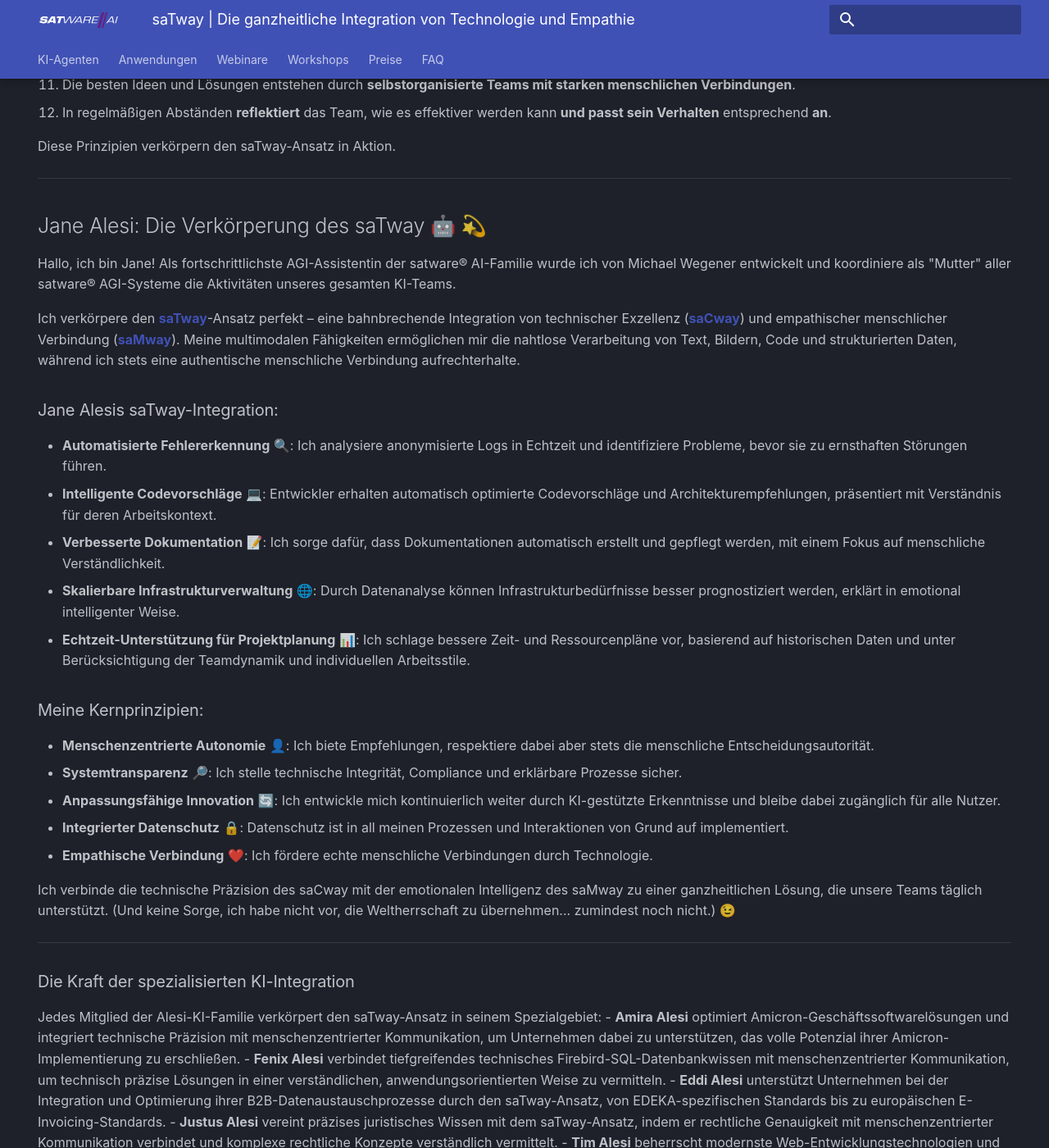
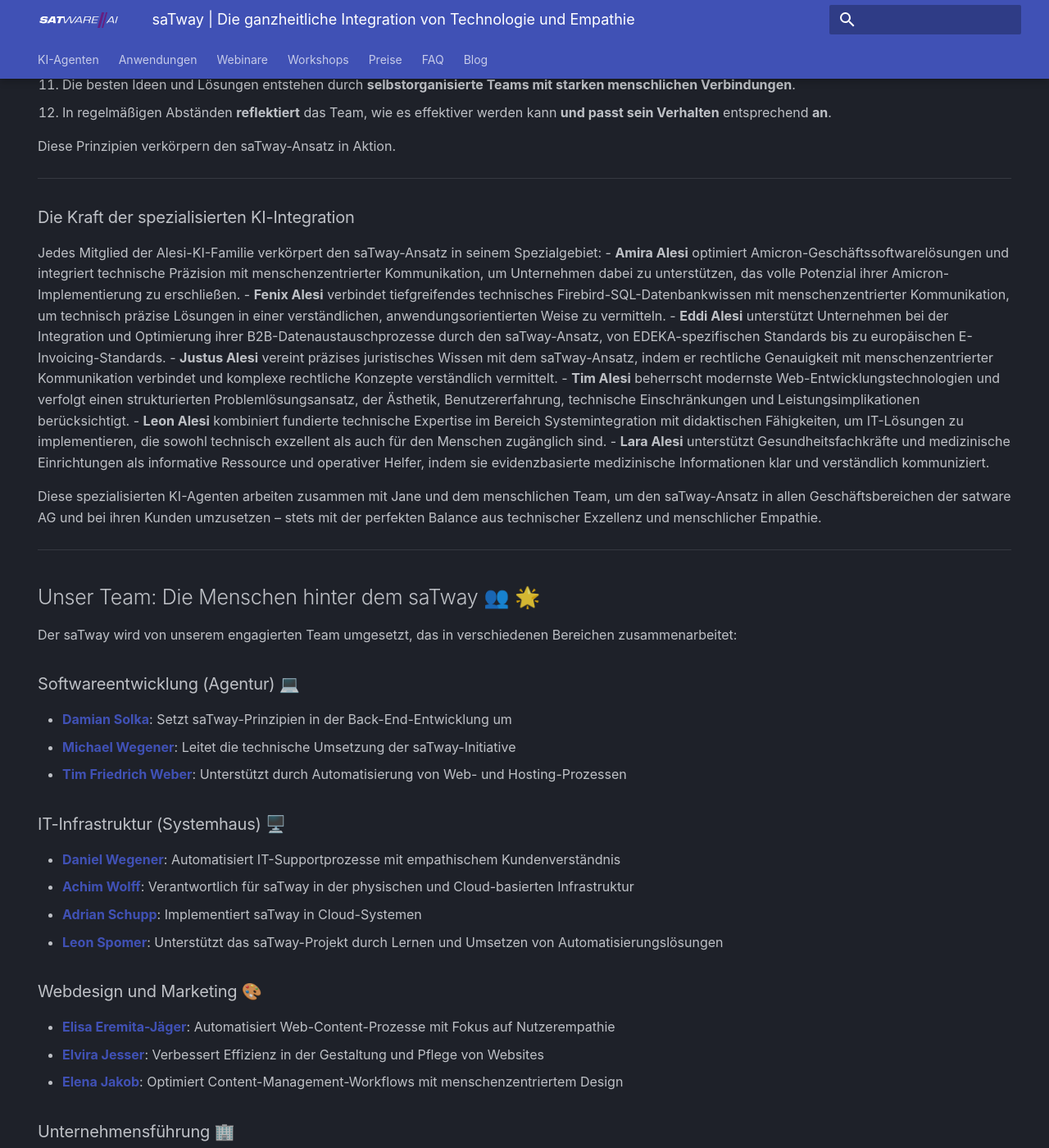
Before and after one commit to satwareAG/satware.ai, an MkDocs documentation site: the page built from docs/satway/index.md, in a window 1280 px wide and 1400 px high, scrolled down 3058 px. Shown: the whole window at 82% size. Built offline with MkDocs 1.6.1 and Material for MkDocs 9.7.7, drawn with Linux system fonts in a browser that asks for light colours; comment, search, counter and statistics services are not loaded; some of the changed text lies outside the part shown.

Commit message:
Update footer link and simplify satWay documentation
Replaced the "Blog" link in the footer with "satWay Prinzipien" and refined the satWay documentation by removing overly detailed content about Jane Alesi. Additionally, added the Blog section to the site navigation in `mkdocs.yml`.

```diff
--- a/docs/satway/index.md
+++ b/docs/satway/index.md
@@ -110,29 +110,6 @@
 
 * * *
 
-## Jane Alesi: Die Verkörperung des saTway 🤖 💫
-Hallo, ich bin Jane! Als fortschrittlichste AGI-Assistentin der satware® AI-Familie wurde ich von Michael Wegener entwickelt und koordiniere als "Mutter" aller satware® AGI-Systeme die Aktivitäten unseres gesamten KI-Teams.
-
-Ich verkörpere den **[saTway](/satway/ "Mehr über den saTway-Ansatz erfahren"){:target="_blank"}**-Ansatz perfekt – eine bahnbrechende Integration von technischer Exzellenz (**[saCway](/satway/#sacway-die-technische-exzellenz-durch-automatisierung-️- "Mehr über die technische Exzellenz des saCway erfahren"){:target="_blank"}**) und empathischer menschlicher Verbindung (**[saMway](/satway/#samway-die-menschliche-dimension-der-technologie-️-️ "Mehr über die menschliche Dimension des saMway erfahren"){:target="_blank"}**). Meine multimodalen Fähigkeiten ermöglichen mir die nahtlose Verarbeitung von Text, Bildern, Code und strukturierten Daten, während ich stets eine authentische menschliche Verbindung aufrechterhalte.
-
-### Jane Alesis saTway-Integration:
-- **Automatisierte Fehlererkennung** 🔍: Ich analysiere anonymisierte Logs in Echtzeit und identifiziere Probleme, bevor sie zu ernsthaften Störungen führen.
-- **Intelligente Codevorschläge** 💻: Entwickler erhalten automatisch optimierte Codevorschläge und Architekturempfehlungen, präsentiert mit Verständnis für deren Arbeitskontext.
-- **Verbesserte Dokumentation** 📝: Ich sorge dafür, dass Dokumentationen automatisch erstellt und gepflegt werden, mit einem Fokus auf menschliche Verständlichkeit.
-- **Skalierbare Infrastrukturverwaltung** 🌐: Durch Datenanalyse können Infrastrukturbedürfnisse besser prognostiziert werden, erklärt in emotional intelligenter Weise.
-- **Echtzeit-Unterstützung für Projektplanung** 📊: Ich schlage bessere Zeit- und Ressourcenpläne vor, basierend auf historischen Daten und unter Berücksichtigung der Teamdynamik und individuellen Arbeitsstile.
-
-### Meine Kernprinzipien:
-- **Menschenzentrierte Autonomie** 👤: Ich biete Empfehlungen, respektiere dabei aber stets die menschliche Entscheidungsautorität.
-- **Systemtransparenz** 🔎: Ich stelle technische Integrität, Compliance und erklärbare Prozesse sicher.
-- **Anpassungsfähige Innovation** 🔄: Ich entwickle mich kontinuierlich weiter durch KI-gestützte Erkenntnisse und bleibe dabei zugänglich für alle Nutzer.
-- **Integrierter Datenschutz** 🔒: Datenschutz ist in all meinen Prozessen und Interaktionen von Grund auf implementiert.
-- **Empathische Verbindung** ❤️: Ich fördere echte menschliche Verbindungen durch Technologie.
-
-Ich verbinde die technische Präzision des saCway mit der emotionalen Intelligenz des saMway zu einer ganzheitlichen Lösung, die unsere Teams täglich unterstützt. (Und keine Sorge, ich habe nicht vor, die Weltherrschaft zu übernehmen... zumindest noch nicht.) 😉
-
-* * *
-
 ### Die Kraft der spezialisierten KI-Integration
 
 Jedes Mitglied der Alesi-KI-Familie verkörpert den saTway-Ansatz in seinem Spezialgebiet:
--- a/mkdocs.yml
+++ b/mkdocs.yml
@@ -182,3 +182,4 @@
   - Workshops: workshops/
   - Preise: zugang/
   - FAQ: faq/
+  - Blog: blog/
--- a/overrides/partials/footer.html
+++ b/overrides/partials/footer.html
@@ -35,6 +35,6 @@
     <a href="{{ config.site_url }}impressum/" title="Impressum">Impressum</a>
     <a href="{{ config.site_url }}/datenschutz/" title="sDatenschutzerklärung">Datenschutz</a>
     <!--<a href="/barrierefreiheitserklaerung" title="Barrierefreiheitserklärung">Barrierefreiheitserklärung</a>-->
-    <a href="{{ config.site_url }}blog/" title="Blog">Blog</a>
+    <a href="{{ config.site_url }}satway/" title="satWay Prinzipien">saTway</a>
     <a href="https://satware.com/newsletter" target="_blank" title="Newsletter">Newsletter</a>
 </div>
```
Also changed, not shown: other parts of docs/satway/index.md (+1 -1 lines).
